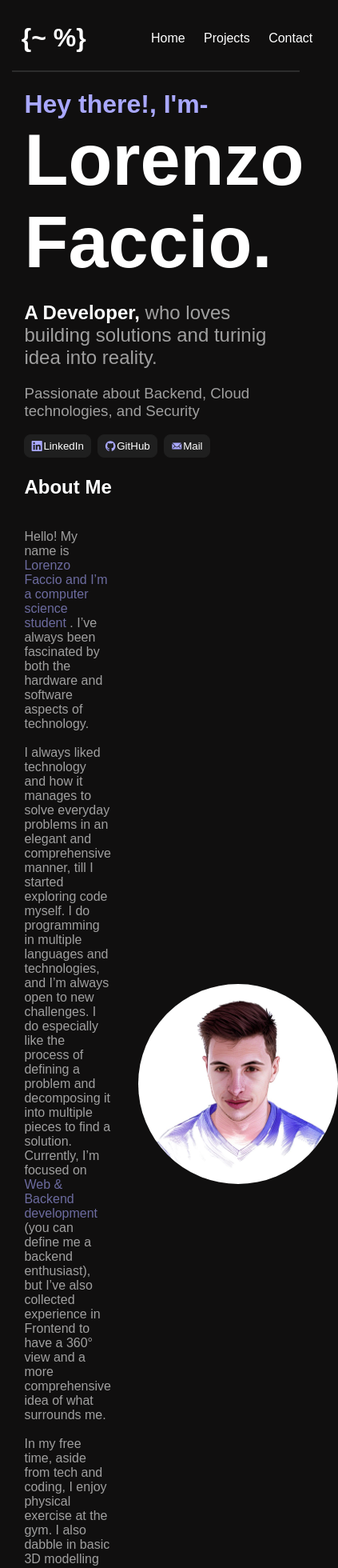
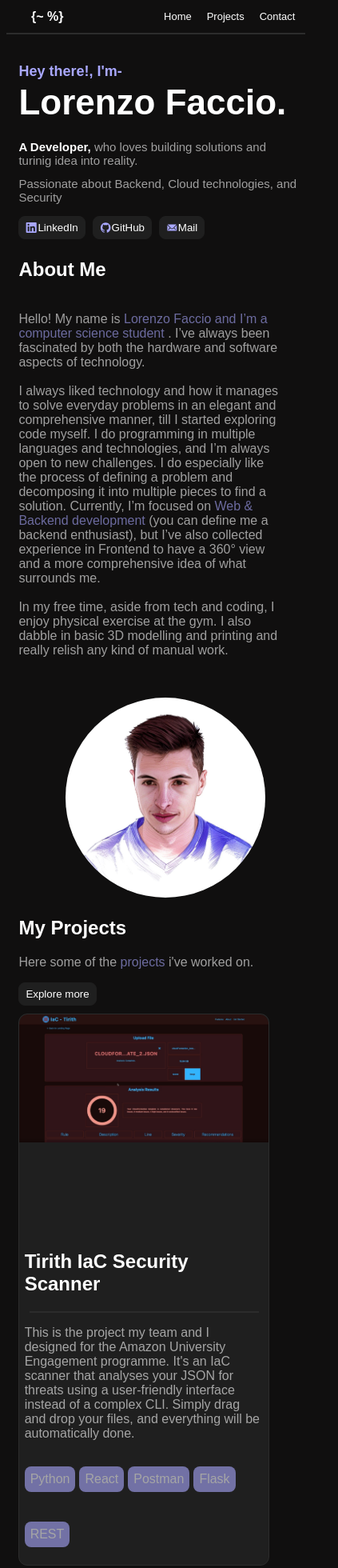
Before and after one commit to skyjager51/Portfolio, a React (Vite) app: page /Home in a window 390 px wide. Shown: the top 1960 px of the page at 80% size, 423 px wide, since content can reach past the window. Built offline with nearby package versions, Linux system fonts and the light colour scheme.

Commit message:
adding responsiveness

```diff
--- a/src/components/FrontStack.jsx
+++ b/src/components/FrontStack.jsx
@@ -5,7 +5,7 @@ function FrontStack(){
     return(
         <div className="front-stack">
             <h1>
-                <span className="phrase">Hey there!, I'm-</span> <br />
+                <span className="phrase greet">Hey there!, I'm-</span> <br />
                 <span className="name">Lorenzo Faccio.</span>
             </h1>
 
--- a/src/components/Header.jsx
+++ b/src/components/Header.jsx
@@ -16,7 +16,7 @@ function Header(props){
     return (
         <div>
             <div className="header">
-                <h1 onClick={toParent}>{name}</h1>
+                <h1 className="page-indicator" onClick={toParent}>{name}</h1>
                 <ul className="routes">
                     <Link to='/Home'><li onClick={changeName} data-name="{~ %}">Home</li></Link>
                     <Link to='/Projects'><li onClick={changeName} data-name="{~/projects %}">Projects</li></Link>
--- a/src/components/HomeCeritifications.jsx
+++ b/src/components/HomeCeritifications.jsx
@@ -10,7 +10,7 @@ function HomeCertifications(){
             <div className="cert-stack">
                 <CertificationCard
                     img= <FaAws size={90} color="#a9a8ff"/>
-                    name="AWS Cloud Practitioner"
+                    name="AWS CCP"
                     link="https://www.credly.com/badges/5180104c-7364-4ef1-ac00-6717cb7590c1/public_url"
                 />
 
--- a/src/components/Terminal.jsx
+++ b/src/components/Terminal.jsx
@@ -13,7 +13,7 @@ function Terminal(props){
     function createAnimaiton(){
         if(write){
             for(let i = 0; i < description.length; i++){
-                setTimeout(() => {setDescript(x => x + description.charAt(i))}, 50 * i);
+                setTimeout(() => {setDescript(x => x + description.charAt(i))}, 35 * i);
             }
             setWrite(false);
         }
--- a/src/style/App.css
+++ b/src/style/App.css
@@ -2,6 +2,7 @@
   display: flex;
   flex-direction: row;
   justify-content: space-between;
+  align-items: center;
   margin: 0% 10% 0% 5%;
   color: white;
 }
@@ -40,7 +41,15 @@ hr{
 }
 
 body{
+  width: 100%;
+  margin: 0;
+  padding: 0;
   font-family:sans-serif;
+  overflow-x: hidden;
+}
+
+body::-webkit-scrollbar{
+  scrollbar-width: none;
 }
 
 .front-stack{
@@ -106,15 +115,17 @@ body{
   border: 0.5px solid rgb(44, 44, 44);
   border-radius: 11px;
   margin: 3% 0% 3% 0%;
-  position: relative;
-  padding-bottom: 60px;
+  /* position: relative;
+  padding-bottom: 0px; */
   overflow: hidden;
+  display: flex;
+  flex-direction: column;
 }
 
 .image-project-container{
   height: 275px;
   width: 100%;
-  overflow: hidden !important;
+  overflow: hidden;
 }
 
 .image-p{
@@ -124,7 +135,9 @@ body{
 }
 
 .internal-projectcard-text{
-  padding: 2%;
+  padding: 0% 2% 2% 2%;
+  display: flex;
+  flex-direction: column;
 }
 
 .stackName{
@@ -137,8 +150,9 @@ body{
   display: flex;
   flex-direction: row;
   gap: 5px;
-  position: absolute;
-  bottom: 2%;
+  /* position: absolute;
+  bottom: 2%; */
+  flex-wrap: wrap;
 }
 
 .project-space{
@@ -157,6 +171,7 @@ body{
   display: flex;
   flex-direction: column;
   align-items: center;
+  justify-content: center;
   margin-bottom: 1%;
 }
 
@@ -195,6 +210,7 @@ body{
   display: flex;
   flex-direction: row;
   gap: 5px;
+  flex-wrap: wrap;
 }
 
 .project-element{
@@ -261,3 +277,99 @@ body{
   border: 1px solid red;
   background-color: red;
 }
+
+@media (max-width:480px) {
+  .header{
+    font-size: small;
+    justify-content:space-between;
+    padding: 0% 5% 0% 5%;
+  }
+
+  .page-indicator{
+    font-size: medium;
+  }
+
+  html{
+    width: 100%;
+    overflow-x: hidden;
+  }
+
+  .greet{
+    font-size: 18px;
+  }
+
+  .name{
+    font-size: 44px;
+  }
+
+  .text{
+    font-size: 15px;
+  }
+
+  .about{
+    flex-direction: column;
+    align-items: start;
+    width: 100vw;
+  }
+
+  .info{
+    width: 85vw;
+  }
+
+  .image{
+    margin-top: 30px;
+    margin-left: 15%;
+  }
+
+  .project-space{
+    flex-direction: column;
+  }
+
+  .project-card{
+    width: 90vw;
+  }
+
+  .classHolder{
+    position: relative;
+  }
+
+  .cert-stack{
+    flex-direction: column;
+    align-items: center;
+  }
+
+  .cert-card{
+    width: 50%;
+    padding: 4%;
+  }
+
+  .project-image{
+    height: 200px;
+  }
+
+  .project-image-container{
+    height: 200px;
+  }
+
+  .project-element{
+    width: 87vw;
+  }
+
+  .project-text{
+    padding: 2%;
+  }
+
+  .stack-class-holder{
+    flex-wrap: wrap;
+  }
+}
+
+@media (max-width: 1024px){
+  .project-space{
+    flex-direction: column;
+  }
+
+  .project-card{
+    width: 80vw;
+  }
+}
```
